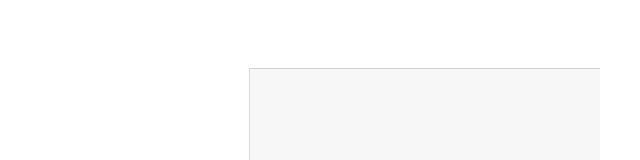
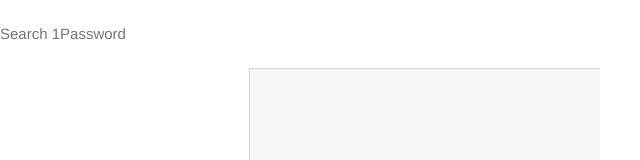
Before and after one commit to OPVL/gleecall-ext, a browser extension: page search.html in a window 1280 px wide. Shown: the top 160 px of the page, without its empty margins (0-640 px from the left). Drawn offline with Linux system fonts and the light colour scheme; a web font is replaced by a local one.

Commit message:
stealing 1password styling even more

```diff
--- a/search.html
+++ b/search.html
@@ -12,7 +12,9 @@
 <body class="popup">
     <div id="root">
         <section id="mainUI">
-            <section id="popup-header"></section>
+            <section id="popup-header">
+                <input id="search" autocomplete="off" type="search" placeholder="Search 1Password" value="">
+            </section>
             <section id="itemListPane"></section>
             <section id="itemDetails"></section>
         </section>
```
